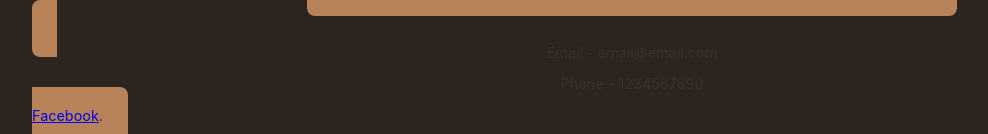
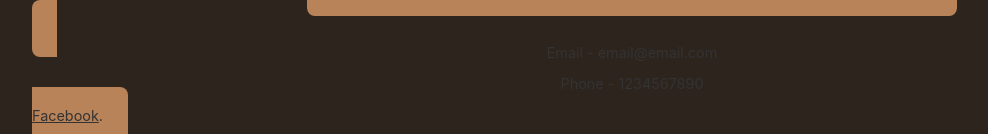
Before and after one commit to Henspenst/rdmrc-website, a Jekyll site: the page built from index.md, in a window 1280 px wide. Shown: the part 1110-1244 px from the top of the page, without its empty margins (8-996 px from the left). Built offline with Jekyll 4.4.1, drawn with Linux system fonts in a browser that asks for light colours.

Commit message:
Hopefully fixed the fb issue fully

```diff
--- a/assets/css/style.css
+++ b/assets/css/style.css
@@ -37,13 +37,16 @@ html, body {
 }
 
 .footer a {
-  margin: 0 0 8px 0;
+  color: var(--text-main); /* Or use inherit so it matches your paragraph text */
+  text-decoration: underline; /* Optional: adds an underline so users know it's clickable */
+  display: inline;
+  margin: 0;
 }
 
 .footer a:hover {
-  filter: brightness(1.2);
-  text-decoration: underline;
+  filter: brightness(0.85);
 }
+
 /* Header area */
 .mrc-header {
   max-width: 600px;
```
